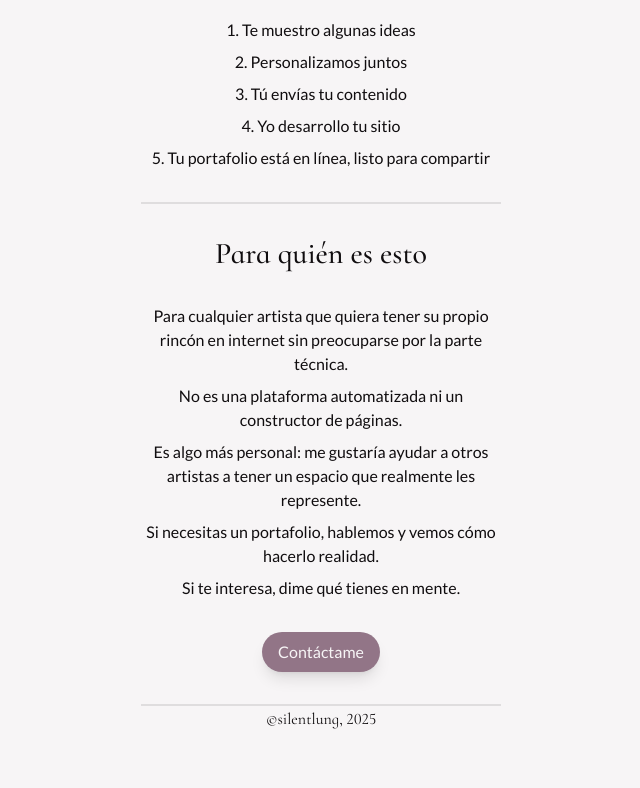
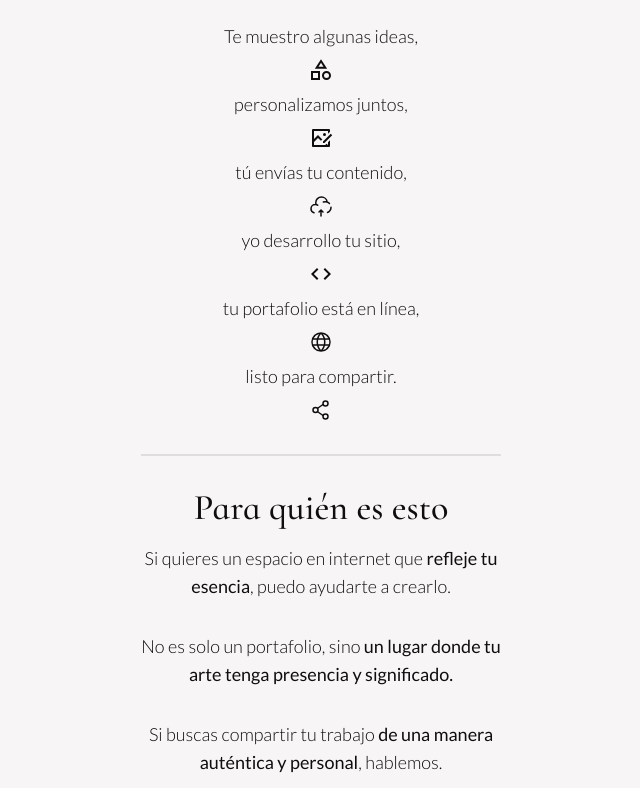
Before and after one commit to Lvnge/sl-eria, a React (Vite) app: page / in a window 1280 px wide. Shown: the part 512-1300 px from the top of the page, without its empty margins (319-959 px from the left). Before the commit the page ends 1243 px from the top, so only its background shows below. Built offline with nearby package versions, Linux system fonts and the light colour scheme.

Commit message:
Test layout

```diff
--- a/package.json
+++ b/package.json
@@ -15,6 +15,7 @@
     "@tailwindcss/vite": "^4.0.10",
     "class-variance-authority": "^0.7.1",
     "clsx": "^2.1.1",
+    "framer-motion": "^12.5.0",
     "lucide-react": "^0.477.0",
     "react": "^19.0.0",
     "react-dom": "^19.0.0",
--- a/src/components/navBar/NavBar.tsx
+++ b/src/components/navBar/NavBar.tsx
@@ -1,4 +1,5 @@
 import { useState } from "react";
+import { motion } from "framer-motion";
 
 const NavBar = () => {
   const [menuOpen, setMenuOpen] = useState(false);
@@ -7,7 +8,7 @@ const NavBar = () => {
   return (
     <>
       <div className="flex flex-col items-center">
-        <div className="navbar">
+        <div className="navbar z-10">
           <p className="italic font-Cormorant">sl-eria</p>
           <div className="flex gap-2 items-center relative">
             <svg
@@ -32,29 +33,33 @@ const NavBar = () => {
         </div>
         <div>
           {/* Mobile Menu */}
-          {menuOpen && (
-            <div className="mobile-menu">
+          <motion.div
+            className="mobile-menu"
+            initial={{ y: "-100vh" }} // Start off-screen, just above the visible area
+            animate={{ y: menuOpen ? 0 : "-100vh" }} // Slide in from the top, or slide out to the top
+            exit={{ y: "-100vh" }} // Slide out to the top when menuOpen is false
+            transition={{ type: "tween", duration: 0.55 }} // Smooth transition from top to bottom
+          >
             <p className="">misión</p>
-              <p className="">componentes</p>
-              <p className="">contacto</p>
+            <p className="">diseños</p>
+            <p className="">proyectos</p>
 
             <div className="flex flex-col gap-2 text-sm mt-auto mb-auto">
               <p className="text-lg select-none">acerca de mí</p>
               <p className="select-none">román</p>
               <p className="flex select-none">
                 ig:&nbsp;
-                  <span className="custom-link"> @rmg.wav</span>
+                <span className="custom-link">@rmg.wav</span>
               </p>
               <p className="flex select-none">
                 web:&nbsp;
                 <span className="custom-link">silentlung.com</span>
               </p>
-                <p className="select-none">lang: eng, sp</p>
+              <p className="select-none">langs: es, eng</p>
               <p className="select-none">loc: gdl, mx</p>
-                <p>1998</p>
+              <p className="select-none">1998</p>
             </div>
-            </div>
-          )}
+          </motion.div>
         </div>
       </div>
     </>
--- a/src/index.css
+++ b/src/index.css
@@ -26,10 +26,13 @@ body {
     @apply font-Lato text-xl font-light text-center;
   }
   h3 {
-    @apply font-Cormorant font-medium text-3xl text-center;
+    @apply font-Cormorant font-medium text-4xl text-center;
   }
   h4 {
-    @apply font-Lato font-medium text-base text-center;
+    @apply font-Lato font-light text-lg text-center;
+  }
+  li {
+    @apply flex flex-col items-center gap-2;
   }
 }
 
@@ -44,12 +47,15 @@ body {
     @apply fixed bg-(--background) flex max-w-90 w-full  h-12 px-4 border-b-1 border-(--text)/10   items-center justify-between text-xl font-semibold;
   }
   .mobile-menu {
-    @apply flex flex-col fixed top-12 max-w-90 w-full h-screen left-0 right-0 m-auto bg-(--background) font-Cormorant gap-3 p-4 text-lg;
+    @apply flex flex-col fixed top-12 max-w-90 w-full h-screen left-0 right-0 m-auto bg-(--background) font-Cormorant gap-3 p-4 text-lg z-9;
   }
   .custom-link {
     @apply underline text-(--link);
   }
   .home-section {
-    @apply flex flex-col items-center my-8 w-full;
+    @apply flex flex-col my-8 w-full;
+  }
+  .footer {
+    @apply flex justify-center items-center mt-auto w-full h-24;
   }
 }
--- a/src/pages/Home.tsx
+++ b/src/pages/Home.tsx
@@ -19,61 +19,138 @@ const Home = () => {
           </h2>
         </div>
         <div className="divider"></div>
-        <div className="home-section">
-          <div className=" ">
+        <div className="home-section ">
+          <div>
             <h3>Cómo funciona</h3>
-            <ul className="mt-4  text-center  w-full space-y-2">
-              <li>
-                <h4>1. Te muestro algunas ideas</h4>
+            <ul className="mt-4 space-y-2 ">
+              <li className="">
+                <h4>Te muestro algunas ideas,</h4>
+                <svg
+                  xmlns="http://www.w3.org/2000/svg"
+                  width="24"
+                  height="24"
+                  viewBox="0 0 24 24"
+                >
+                  <path
+                    fill="currentColor"
+                    d="m12 1.148l6.16 9.602H5.84zm0 3.704L9.5 8.75h5zM2 13h9v9H2zm2 2v5h5v-5zm13.5 0a2.5 2.5 0 1 0 0 5a2.5 2.5 0 0 0 0-5M13 17.5a4.5 4.5 0 1 1 9 0a4.5 4.5 0 0 1-9 0"
+                  />
+                </svg>
               </li>
               <li>
-                <h4>2. Personalizamos juntos</h4>
+                <h4>personalizamos juntos,</h4>
+                <svg
+                  xmlns="http://www.w3.org/2000/svg"
+                  width="24"
+                  height="24"
+                  viewBox="0 0 24 24"
+                >
+                  <path
+                    fill="currentColor"
+                    d="M20 3a1 1 0 0 1 1 1v1.757l-2 2V5H5v8.1l4-4l4.328 4.329l-1.415 1.413L9 11.93l-4 3.999V19h10.533l.708.001l1.329-1.33L18.9 19h.1v-2.758l2-2V20a1 1 0 0 1-1 1H4c-.55 0-1-.45-1-1V4a1 1 0 0 1 1-1zm1.778 4.808l1.414 1.414L15.414 17l-1.416-.002l.002-1.412zM15.5 7a1.5 1.5 0 1 1 0 3a1.5 1.5 0 0 1 0-3"
+                  />
+                </svg>
               </li>
               <li>
-                <h4>3. Tú envías tu contenido</h4>
+                <h4>tú envías tu contenido,</h4>
+                <svg
+                  xmlns="http://www.w3.org/2000/svg"
+                  width="24"
+                  height="24"
+                  viewBox="0 0 24 24"
+                >
+                  <g
+                    fill="none"
+                    stroke="currentColor"
+                    stroke-linecap="round"
+                    stroke-width="1.5"
+                  >
+                    <path
+                      stroke-linejoin="round"
+                      d="M12 16v6m0-6l2 2m-2-2l-2 2"
+                    />
+                    <path d="M22 13.353c0 2.343-1.444 4.353-3.5 5.207M14.381 8.027a5.8 5.8 0 0 1 1.905-.321c.654 0 1.283.109 1.87.309m-11.04 2.594a4.4 4.4 0 0 0-.83-.08C3.919 10.53 2 12.426 2 14.765c0 1.896 1.261 3.501 3 4.041m2.116-8.197a5.6 5.6 0 0 1-.354-1.962C6.762 5.528 9.32 3 12.476 3c2.94 0 5.361 2.194 5.68 5.015m-11.04 2.594a4.3 4.3 0 0 1 1.55.634m9.49-3.228A5.7 5.7 0 0 1 20.463 9.5" />
+                  </g>
+                </svg>
               </li>
               <li>
-                <h4>4. Yo desarrollo tu sitio</h4>
+                <h4>yo desarrollo tu sitio,</h4>
+                <svg
+                  xmlns="http://www.w3.org/2000/svg"
+                  width="24"
+                  height="24"
+                  viewBox="0 0 24 24"
+                >
+                  <path
+                    fill="currentColor"
+                    d="M9.4 16.6L4.8 12l4.6-4.6L8 6l-6 6l6 6zm5.2 0l4.6-4.6l-4.6-4.6L16 6l6 6l-6 6z"
+                  />
+                </svg>
               </li>
               <li>
-                <h4>5. Tu portafolio está en línea, listo para compartir</h4>
+                <h4>tu portafolio está en línea,</h4>
+                <svg
+                  xmlns="http://www.w3.org/2000/svg"
+                  width="24"
+                  height="24"
+                  viewBox="0 0 256 256"
+                >
+                  <path
+                    fill="currentColor"
+                    d="M128 24a104 104 0 1 0 104 104A104.12 104.12 0 0 0 128 24m88 104a87.6 87.6 0 0 1-3.33 24h-38.51a157.4 157.4 0 0 0 0-48h38.51a87.6 87.6 0 0 1 3.33 24m-114 40h52a115.1 115.1 0 0 1-26 45a115.3 115.3 0 0 1-26-45m-3.9-16a140.8 140.8 0 0 1 0-48h59.88a140.8 140.8 0 0 1 0 48ZM40 128a87.6 87.6 0 0 1 3.33-24h38.51a157.4 157.4 0 0 0 0 48H43.33A87.6 87.6 0 0 1 40 128m114-40h-52a115.1 115.1 0 0 1 26-45a115.3 115.3 0 0 1 26 45m52.33 0h-35.62a135.3 135.3 0 0 0-22.3-45.6A88.29 88.29 0 0 1 206.37 88Zm-98.74-45.6A135.3 135.3 0 0 0 85.29 88H49.63a88.29 88.29 0 0 1 57.96-45.6M49.63 168h35.66a135.3 135.3 0 0 0 22.3 45.6A88.29 88.29 0 0 1 49.63 168m98.78 45.6a135.3 135.3 0 0 0 22.3-45.6h35.66a88.29 88.29 0 0 1-57.96 45.6"
+                  />
+                </svg>
+              </li>
+              <li>
+                <h4>listo para compartir.</h4>
+                <svg
+                  xmlns="http://www.w3.org/2000/svg"
+                  width="24"
+                  height="24"
+                  viewBox="0 0 24 24"
+                >
+                  <g fill="none" stroke="currentColor" stroke-width="1.5">
+                    <path d="M9 12a2.5 2.5 0 1 1-5 0a2.5 2.5 0 0 1 5 0Z" />
+                    <path stroke-linecap="round" d="M14 6.5L9 10m5 7.5L9 14" />
+                    <path d="M19 18.5a2.5 2.5 0 1 1-5 0a2.5 2.5 0 0 1 5 0Zm0-13a2.5 2.5 0 1 1-5 0a2.5 2.5 0 0 1 5 0Z" />
+                  </g>
+                </svg>
               </li>
             </ul>
           </div>
         </div>
         <div className="divider"></div>
-        <div className="home-section">
-          <div className="flex flex-col items-center">
+        <div className="home-section select-none ">
+          <div className="flex flex-col">
             <h3>Para quién es esto</h3>
 
-            <div className="mt-8 space-y-2">
+            <div className="mt-4 space-y-8">
               <h4>
-                Para cualquier artista que quiera tener su propio rincón en
-                internet sin preocuparse por la parte técnica.
+                Si quieres un espacio en internet que
+                <strong> refleje tu esencia</strong>, puedo ayudarte a crearlo.
               </h4>
               <h4>
-                No es una plataforma automatizada ni un constructor de páginas.
+                No es solo un portafolio, sino
+                <strong>
+                  {" "}
+                  un lugar donde tu arte tenga presencia y significado.
+                </strong>
               </h4>
               <h4>
-                Es algo más personal: me gustaría ayudar a otros artistas a
-                tener un espacio que realmente les represente.
+                Si buscas compartir tu trabajo
+                <strong> de una manera auténtica y personal</strong>, hablemos.
               </h4>
-
               <h4>
-                Si necesitas un portafolio, hablemos y vemos cómo hacerlo
-                realidad.
+                <strong>Cuéntame tu visión y hagámosla realidad.</strong>
               </h4>
-              <h4>Si te interesa, dime qué tienes en mente.</h4>
             </div>
             <a
               href="https://www.instagram.com/rmg.wav/"
               target="_blank"
-              className="font-Lato mt-8  bg-(--primary) rounded-full text-(--background) cursor-pointer
-    hover:bg-(--primary)/80
-    hover:text-(--background)/90 shadow-lg
-  "
+              className="font-Lato mt-8 m-auto w-fit bg-(--text) rounded-full text-(--background) cursor-pointer
+              drop-shadow-lg"
             >
-              <div className="flex items-center justify-center h-full px-4 py-2">
+              <div className="flex items-center justify-center h-full px-4 py-2 ">
                 Contáctame
               </div>
             </a>
```
Also changed, not shown: 1 other file (tests, documents, lock files or other folders). Lines whose indentation alone changed are shown as unchanged.
